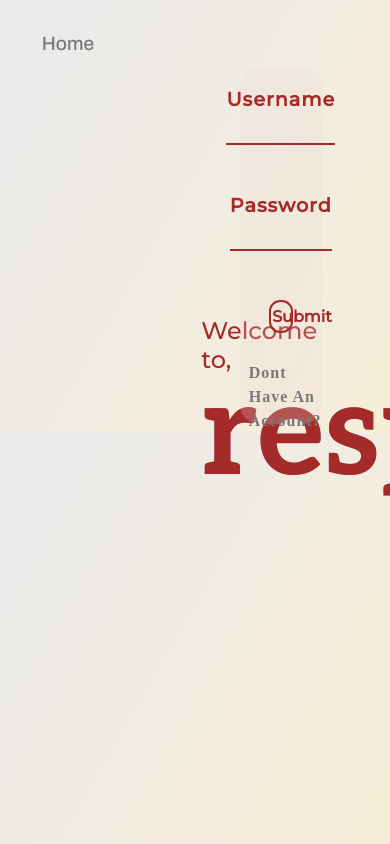
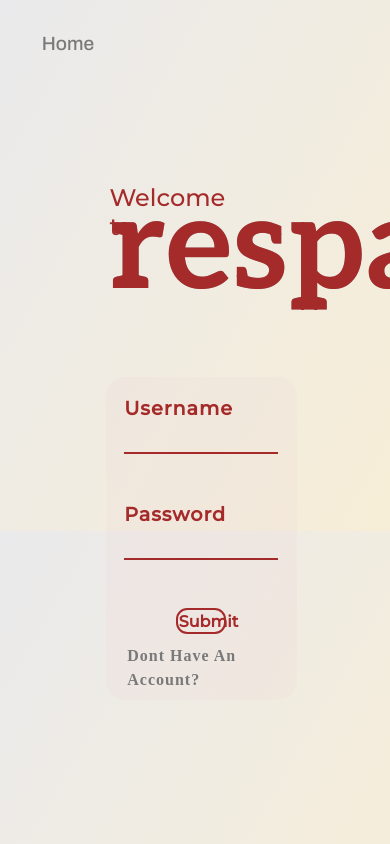
Before and after one commit to KURUVIBRO/respare_deploy, a Django app: page /signin/ in a window 390 px wide; the page is wider, and only the part inside the window is pictured. Run offline with Django 4.2, Linux system fonts and the light colour scheme.

Commit message:
css edit

```diff
--- a/backend/static/signin.css
+++ b/backend/static/signin.css
@@ -36,36 +36,11 @@
     font-size: larger;
 }
 
-body .head{
-    position: absolute;
-    align-self: center;
-    margin: 22vh;
-    left: 4vw;
-    width: 20vw;
-    color: brown;
-    height: 30vh;
-
-}
-
-.head h1{
-    position: relative;
-    font-size: 8em;
-    font-family: 'Aleo';
-    text-shadow: 0 0 #a09f9f;
-
-}
 
 
 .head h1:hover{
     text-shadow: 0 0 3px #dadada , 0 0 5px #af2732;
     transition: .5s;
-}
-
-.head label{
-    position: relative;
-    top: 40%;
-    font-family: 'Montserrat';
-    font-size: 1.5em;
 }
 
 
@@ -74,20 +49,8 @@
 
 
 
-form{
-    box-sizing: border-box;
-    position: relative;
-    left: 62%;
-    margin-top: 10.5%;
-    width: 21vw;
-    background: rgb(237 215 215 / 23%);
-    border-radius: 1.2em;
-    padding: 5%;
-    bottom: 50%;
-    display: flex;
-    flex-direction: column;
-    align-items: center;
-}
+
+
 
 form .form-control{
     position: relative;
@@ -112,23 +75,35 @@
     background:none;
 }
 
-
-.form-group {
-    position: relative;
-    margin-bottom: 40px;
-    outline: 0px;
-
-}
-
-
-
-
 .form-control-label {
     font-family:'Montserrat';
     font-size:1.2em;
     font-weight: 600;
     letter-spacing: 1px;
     color: brown    ;
+}
+
+
+
+.btn:hover{
+    background: brown;
+    color: white;
+    transition: .6s;
+}
+
+
+
+.register a:hover{
+    color: brown;
+}
+
+@media screen and (min-width:920px ) {
+
+    .register a {
+        position: relative;
+        left:6%;
+        font-size: medium;
+        font-family: 'Cascadia Mono';
     }
 
     .btn{
@@ -144,20 +119,128 @@
         border-radius: .7em;
         border-color: brown;
     }
-
-.btn:hover{
-    background: brown;
-    color: white;
-    transition: .6s;
+    form{
+        box-sizing: border-box;
+        position: relative;
+        left: 62%;
+        margin-top: 10.5%;
+        width: 21vw;
+        background: rgb(237 215 215 / 23%);
+        border-radius: 1.2em;
+        padding: 5%;
+        bottom: 50%;
+        display: flex;
+        flex-direction: column;
+        align-items: center;
     }
 
+
+    .form-group {
+    position: relative;
+    margin-bottom: 40px;
+    outline: 0px;
+
+    }
+
+    body .head{
+        position: absolute;
+        align-self: center;
+        margin: 22vh;
+        left: 4vw;
+        width: 20vw;
+        color: brown;
+        height: 30vh;
+
+    }
+
+    .head h1{
+        position: relative;
+        font-size: 8em;
+        font-family: 'Aleo';
+        text-shadow: 0 0 #a09f9f;
+
+    }
+    .head label{
+        position: relative;
+        top: 40%;
+        font-family: 'Montserrat';
+        font-size: 1.5em;
+    }
+
+
+}
+
+@media screen and (max-width:1000px) {
     .register a {
         position: relative;
-    left:6%;
+        top: 1vh;
+        left: 2%;
+        /* text-align: center; */
         font-size: medium;
         font-family: 'Cascadia Mono';
     }
 
-.register a:hover{
+    .form-group {
+        position: relative;
+        margin-bottom: 40px;
+        outline: 0px;
+        width: 100%;
+    }
+
+    form {
+        box-sizing: border-box;
+        position: relative;
+        left: 25vw;
+        /* margin-top: 0%; */
+        width: 49vw;
+        background: rgb(237 215 215 / 23%);
+        border-radius: 1.2em;
+        padding: 5%;
+        top: 21vh;
+        /* bottom: 60%; */
+        height: fit-content;
+        display: flex;
+        flex-direction: column;
+        align-items: center;
+    }
+
+    body .head {
+        position: relative;
+        /* align-self: center; */
+        /* margin-right: 0; */
+        margin: 2vh;
+        margin: 1vh 1vw;
+        left: 25vw;
+        top: 16vh;
+        width: 20vw;
         color: brown;
+        height: fit-content;
     }
+
+    .head label {
+        position: absolute;
+        top: 7%;
+        font-family: 'Montserrat';
+        font-size: 1.5em;
+    }
+    .head h1 {
+        position: relative;
+        margin: 0;
+        font-size: 8em;
+        font-family: 'Aleo';
+        text-shadow: 0 0 #a09f9f;
+    }
+    .btn {
+        background: none;
+        padding: 2px 1px;
+        font-family: 'Montserrat';
+        color: brown;
+        font-weight: bold;
+        font-size: 1em;
+        width: 13vw;
+        height: 3vh;
+        border: 2px solid;
+        border-radius: 0.7em;
+        border-color: brown;
+    }
+}
--- a/backend/static/topic.css
+++ b/backend/static/topic.css
@@ -201,7 +201,7 @@
     margin-top: 0.3em;
     margin-bottom: 0.2em;
     line-break:auto;
-    font-size: medium;
+    font-size: 0.2em;
 }
 
 .comment a{
```
Lines whose indentation alone changed are shown as unchanged.
